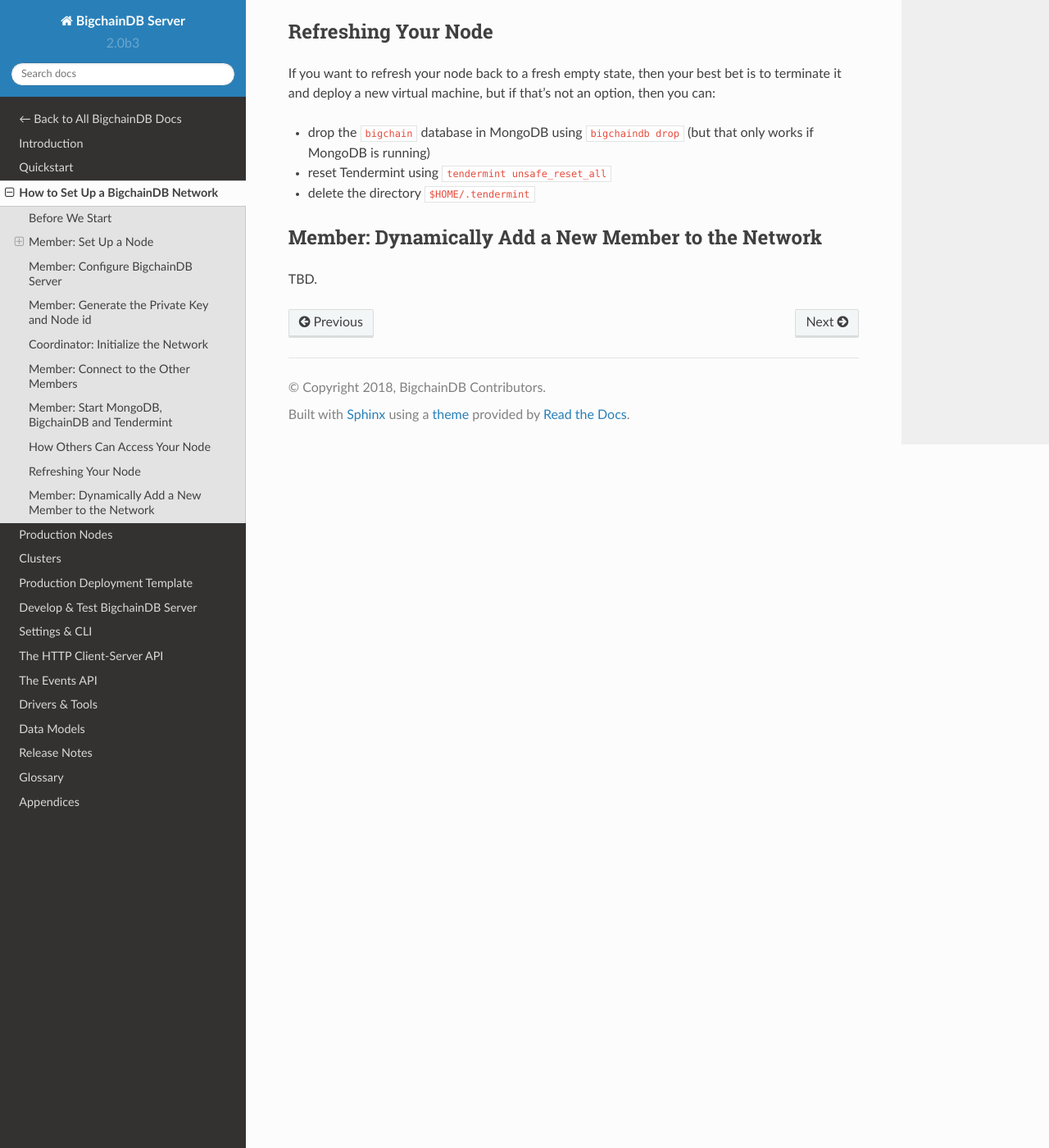
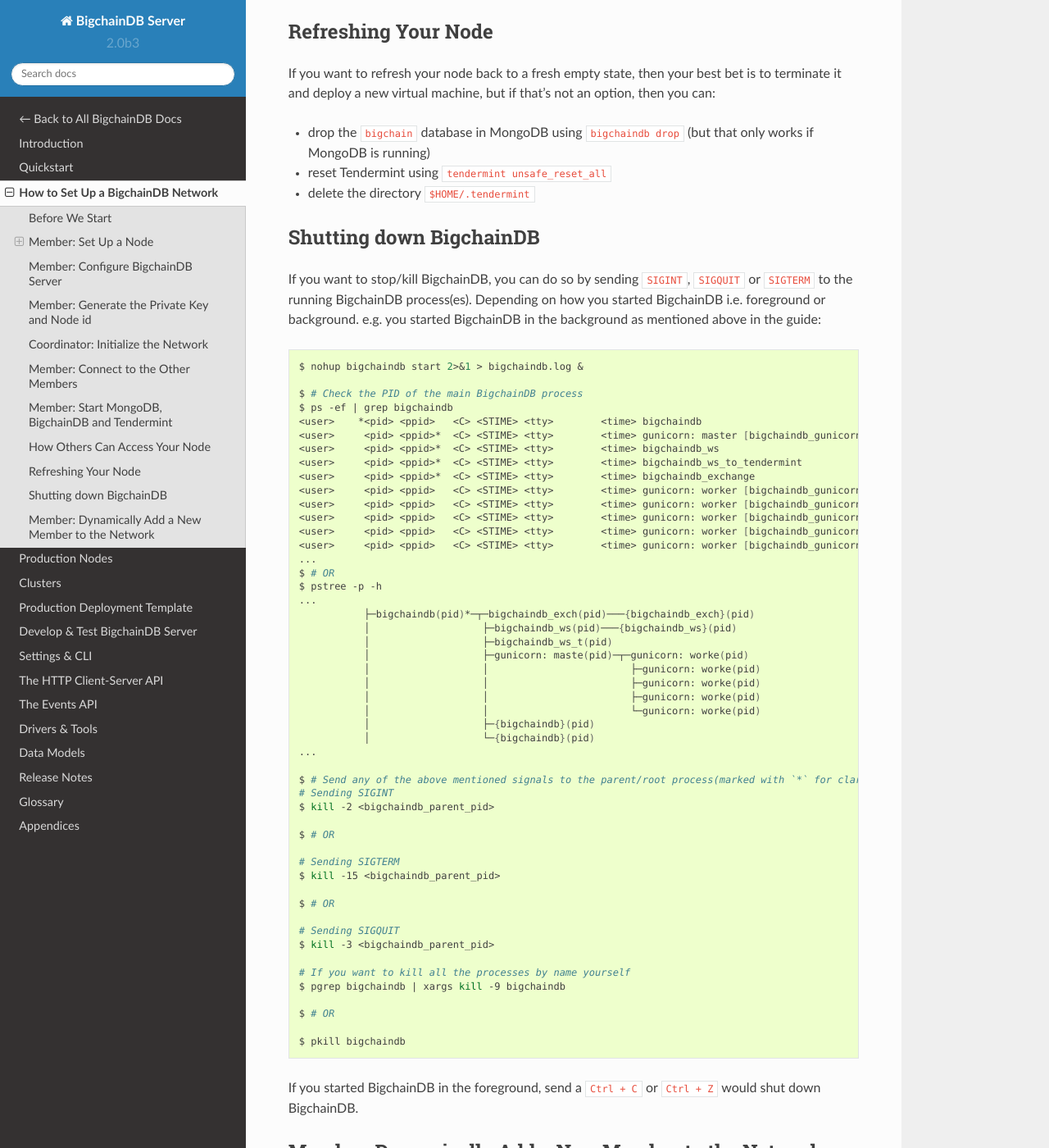
Before and after one commit to bigchaindb/bigchaindb, a Sphinx documentation site: the page built from docs/server/source/simple-network-setup.md, in a window 1280 px wide and 1400 px high, scrolled down 6739 px. Shown: the whole window at 82% size. Built offline with Sphinx 7.4.7 and the Read the Docs theme 2.0.0, drawn with Linux system fonts in a browser that asks for light colours.

Commit message:
Add documentation for shutdown procedure in simple-network-setup

````diff
--- a/docs/server/source/simple-network-setup.md
+++ b/docs/server/source/simple-network-setup.md
@@ -252,6 +252,66 @@
 - reset Tendermint using `tendermint unsafe_reset_all`
 - delete the directory `$HOME/.tendermint`
 
+## Shutting down BigchainDB
+
+If you want to stop/kill BigchainDB, you can do so by sending `SIGINT`, `SIGQUIT` or `SIGTERM` to the running BigchainDB
+process(es). Depending on how you started BigchainDB i.e. foreground or background. e.g. you started BigchainDB in the background as mentioned above in the guide:
+
+```bash
+$ nohup bigchaindb start 2>&1 > bigchaindb.log &
+
+$ # Check the PID of the main BigchainDB process
+$ ps -ef | grep bigchaindb
+<user>    *<pid> <ppid>   <C> <STIME> <tty>        <time> bigchaindb
+<user>     <pid> <ppid>*  <C> <STIME> <tty>        <time> gunicorn: master [bigchaindb_gunicorn]
+<user>     <pid> <ppid>*  <C> <STIME> <tty>        <time> bigchaindb_ws
+<user>     <pid> <ppid>*  <C> <STIME> <tty>        <time> bigchaindb_ws_to_tendermint
+<user>     <pid> <ppid>*  <C> <STIME> <tty>        <time> bigchaindb_exchange
+<user>     <pid> <ppid>   <C> <STIME> <tty>        <time> gunicorn: worker [bigchaindb_gunicorn]
+<user>     <pid> <ppid>   <C> <STIME> <tty>        <time> gunicorn: worker [bigchaindb_gunicorn]
+<user>     <pid> <ppid>   <C> <STIME> <tty>        <time> gunicorn: worker [bigchaindb_gunicorn]
+<user>     <pid> <ppid>   <C> <STIME> <tty>        <time> gunicorn: worker [bigchaindb_gunicorn]
+<user>     <pid> <ppid>   <C> <STIME> <tty>        <time> gunicorn: worker [bigchaindb_gunicorn]
+...
+$ # OR
+$ pstree -p -h
+...
+           ├─bigchaindb(pid)*─┬─bigchaindb_exch(pid)───{bigchaindb_exch}(pid)
+           │                   ├─bigchaindb_ws(pid)───{bigchaindb_ws}(pid)
+           │                   ├─bigchaindb_ws_t(pid)
+           │                   ├─gunicorn: maste(pid)─┬─gunicorn: worke(pid)
+           │                   │                        ├─gunicorn: worke(pid)
+           │                   │                        ├─gunicorn: worke(pid)
+           │                   │                        ├─gunicorn: worke(pid)
+           │                   │                        └─gunicorn: worke(pid)
+           │                   ├─{bigchaindb}(pid)
+           │                   └─{bigchaindb}(pid)
+...
+
+$ # Send any of the above mentioned signals to the parent/root process(marked with `*` for clarity)
+# Sending SIGINT
+$ kill -2 <bigchaindb_parent_pid>
+
+$ # OR
+
+# Sending SIGTERM
+$ kill -15 <bigchaindb_parent_pid>
+
+$ # OR
+
+# Sending SIGQUIT
+$ kill -3 <bigchaindb_parent_pid>
+
+# If you want to kill all the processes by name yourself
+$ pgrep bigchaindb | xargs kill -9 bigchaindb
+
+$ # OR
+
+$ pkill bigchaindb
+```
+
+If you started BigchainDB in the foreground, send a `Ctrl + C` or `Ctrl + Z` would shut down BigchainDB.
+
 ## Member: Dynamically Add a New Member to the Network
 
 TBD.
````
